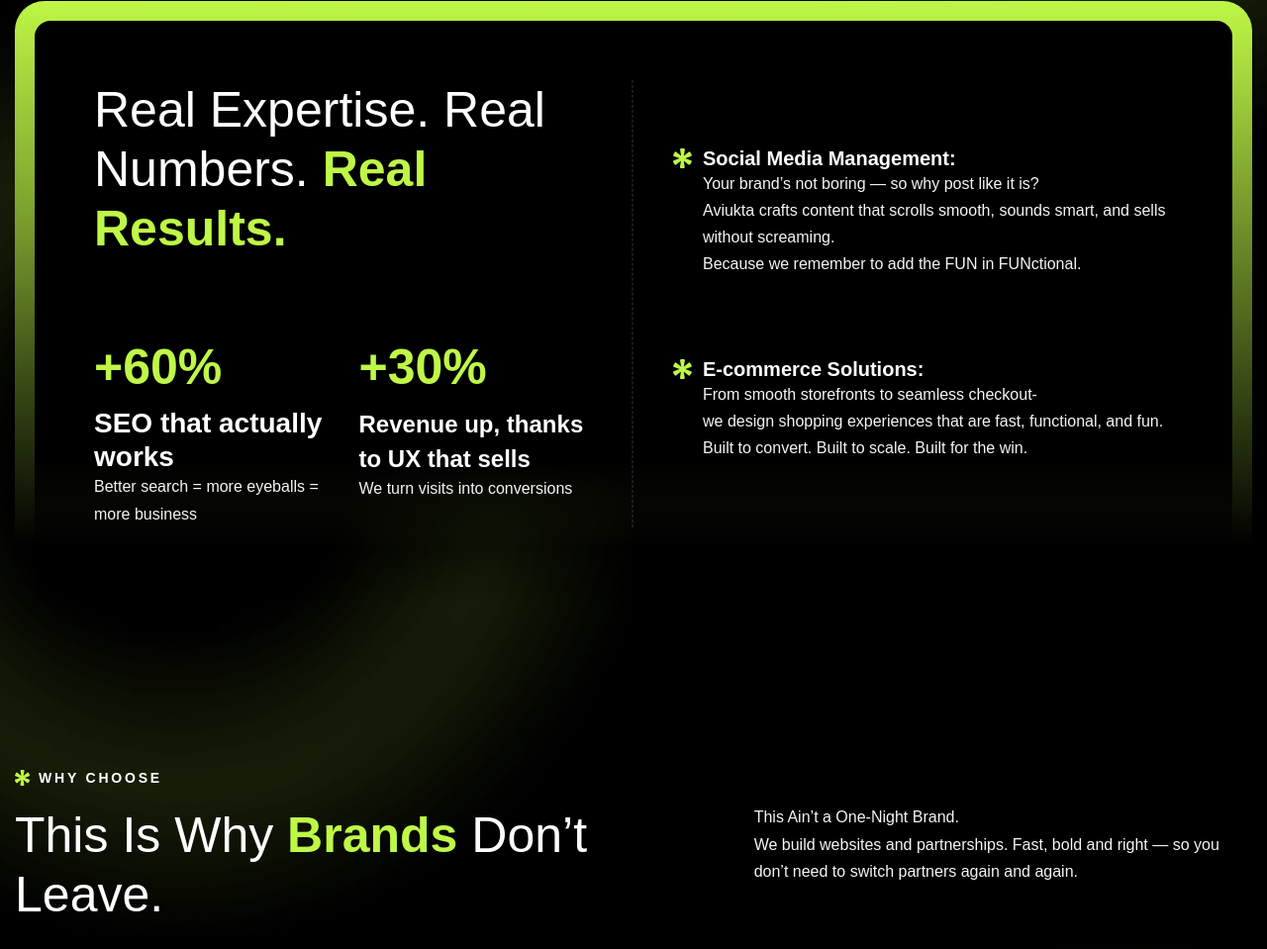
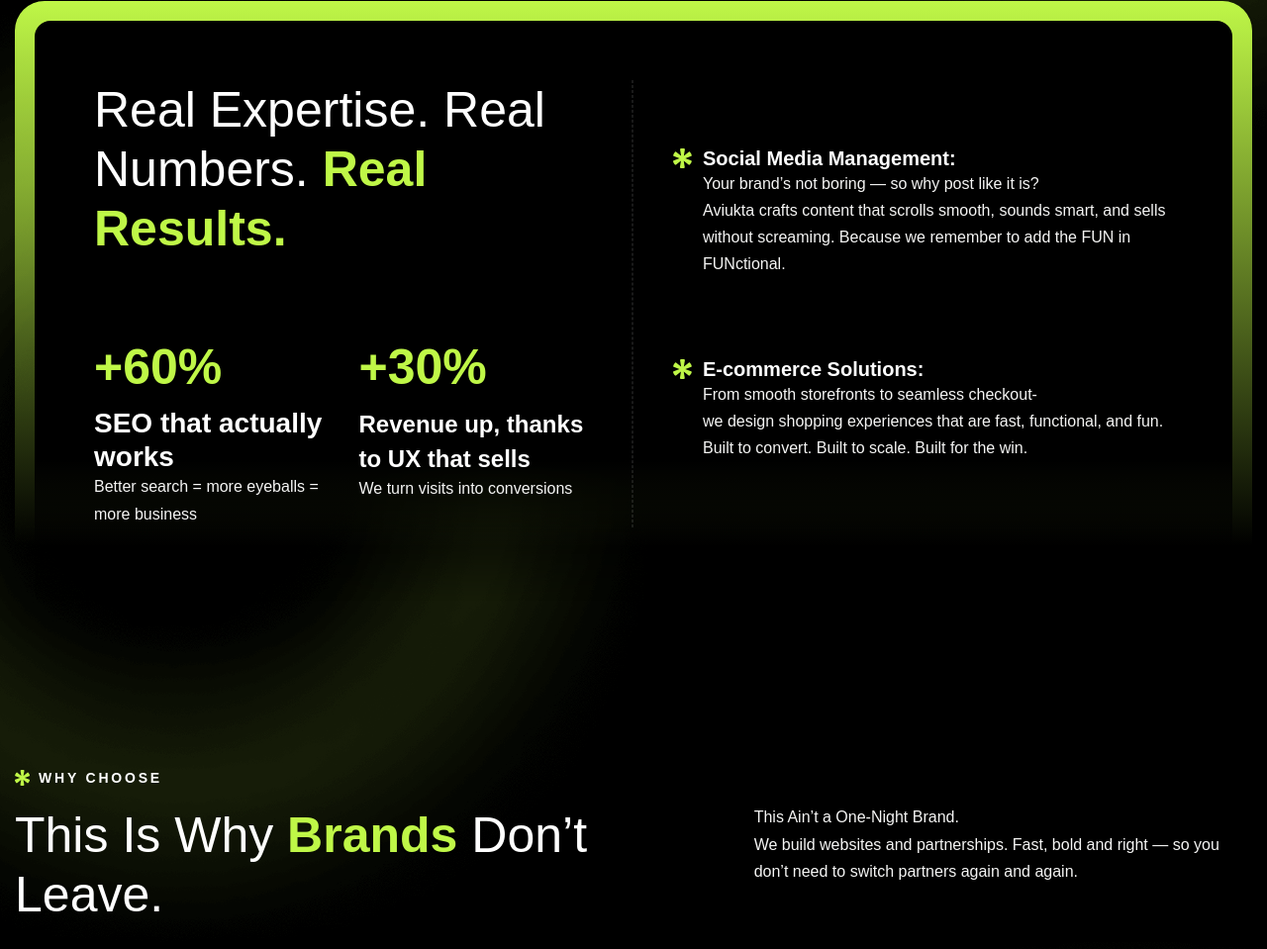
Before and after one commit to Kundankumar-99/aviukta, a plain HTML site: page index.html in a window 1280 px wide. Shown: the part 3467-4426 px from the top of the page at 99% size. Drawn offline with Linux system fonts and the light colour scheme; animation ran at ten frames a second; a script that the page names is missing; a web font is replaced by a local one.

Commit message:
content only changes

```diff
--- a/index.html
+++ b/index.html
@@ -789,7 +789,7 @@
                 <!-- Section Title Start -->
                 <div class="section-title">
                   <h2 class="text-anime-style-2" data-cursor="-opaque">
-                    Real Expertise. Real Numbers. <span>Real Results.</span>
+                    Real Expertise. Real Numbers.   <span>Real Results.</span>
                   </h2>
                 </div>
                 <!-- Section Title End -->
@@ -826,9 +826,7 @@
                   <p>Your brand’s not boring — so why post like it is?</p>
                   <p>
                     Aviukta crafts content that scrolls smooth, sounds smart,
-                    and sells without screaming.
-                  </p>
-                  <p>Because we remember to add the FUN in FUNctional.</p>
+                    and sells without screaming. Because we remember to add the FUN in FUNctional.</p>
                 </div>
 
                 <div
```
